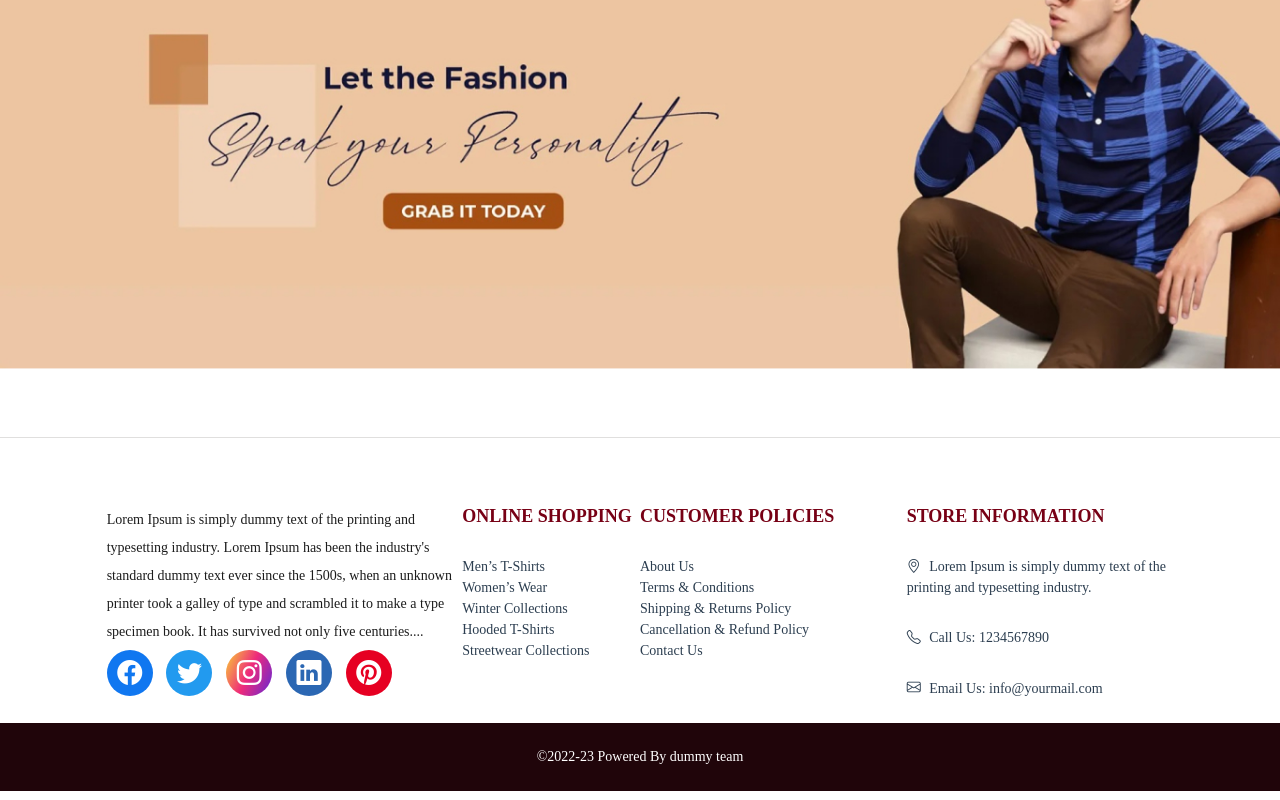
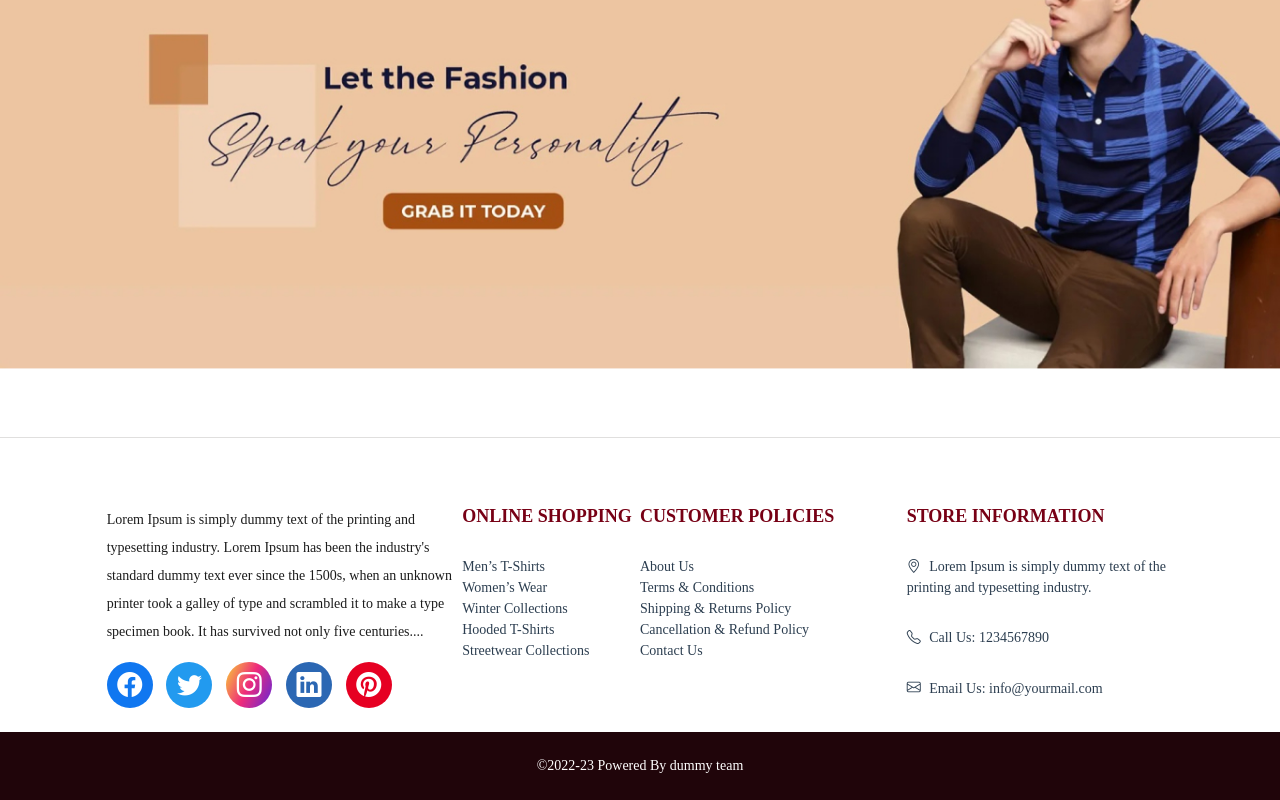
Before and after one commit to JK-codinghub/Shopping_Cart, a Vue app: page / in a window 1280 px wide. Shown: the part 2023-2823 px from the top of the page. Built offline with nearby package versions, Linux system fonts and the light colour scheme.

Commit message:
Margin adjusted

```diff
--- a/src/components/FooterPage.vue
+++ b/src/components/FooterPage.vue
@@ -13,7 +13,7 @@
                     </div>
 
                     <!-- Icons Row -->
-                    <div class="col-12 mt-1 d-flex justify-content-start">
+                    <div class="col-12 mt-3 d-flex justify-content-start">
                         <!-- Facebook  -->
                         <i class="bi bi-facebook iconStyle facebook" size="2px"></i>
 
```
